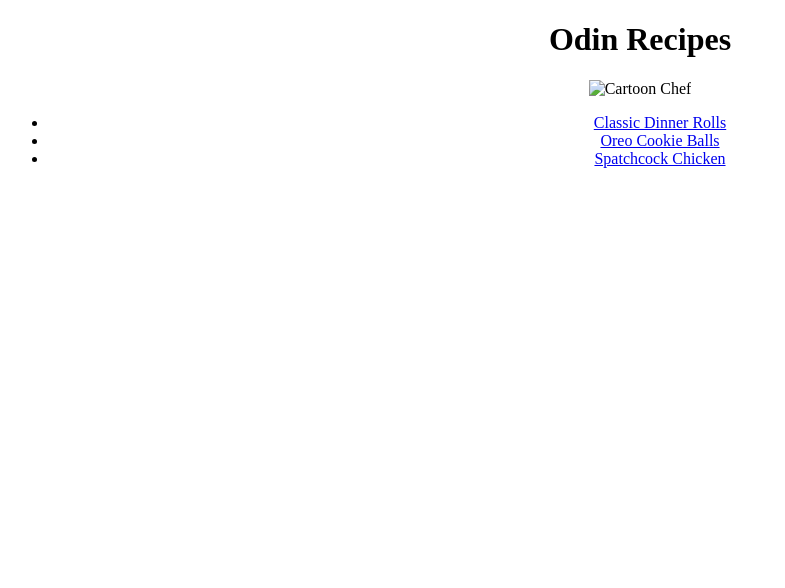
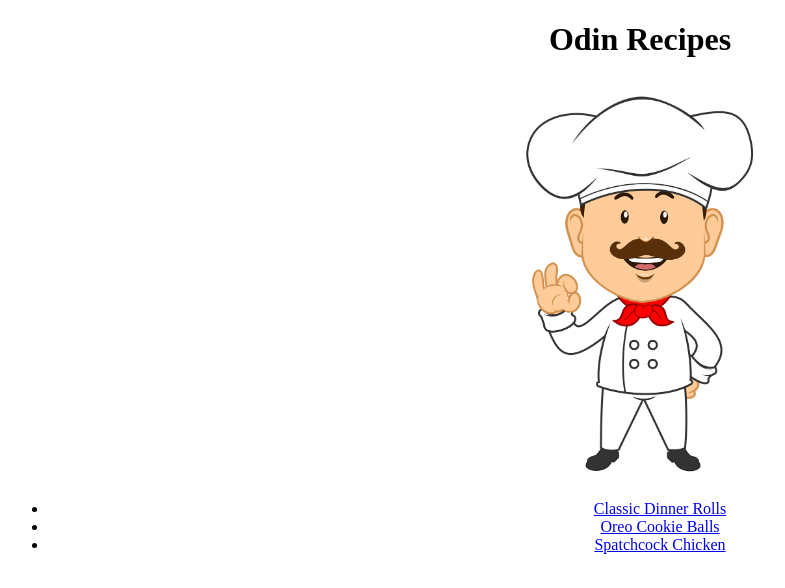
Before and after one commit to sum4n/odin-recipes, a plain HTML site: page index.html in a window 1280 px wide. Shown: the whole page, without its empty margins (0-785 px from the left). Drawn offline with Linux system fonts and the light colour scheme; the site is published under a folder, as on GitHub Pages, so addresses that start at the root find nothing.

Commit message:
Fix chef image not showing online by adding '.'

```diff
--- a/index.html
+++ b/index.html
@@ -9,7 +9,7 @@
 <body style="text-align: center;">
     <h1>Odin Recipes</h1>
 
-    <img style="height: 400px" src="/images/chef.png" alt="Cartoon Chef">
+    <img style="height: 400px" src="./images/chef.png" alt="Cartoon Chef">
 
     <ul>
         <li><a href="./recipes/classic_dinner_rolls.html">Classic Dinner Rolls</a></li>
```
